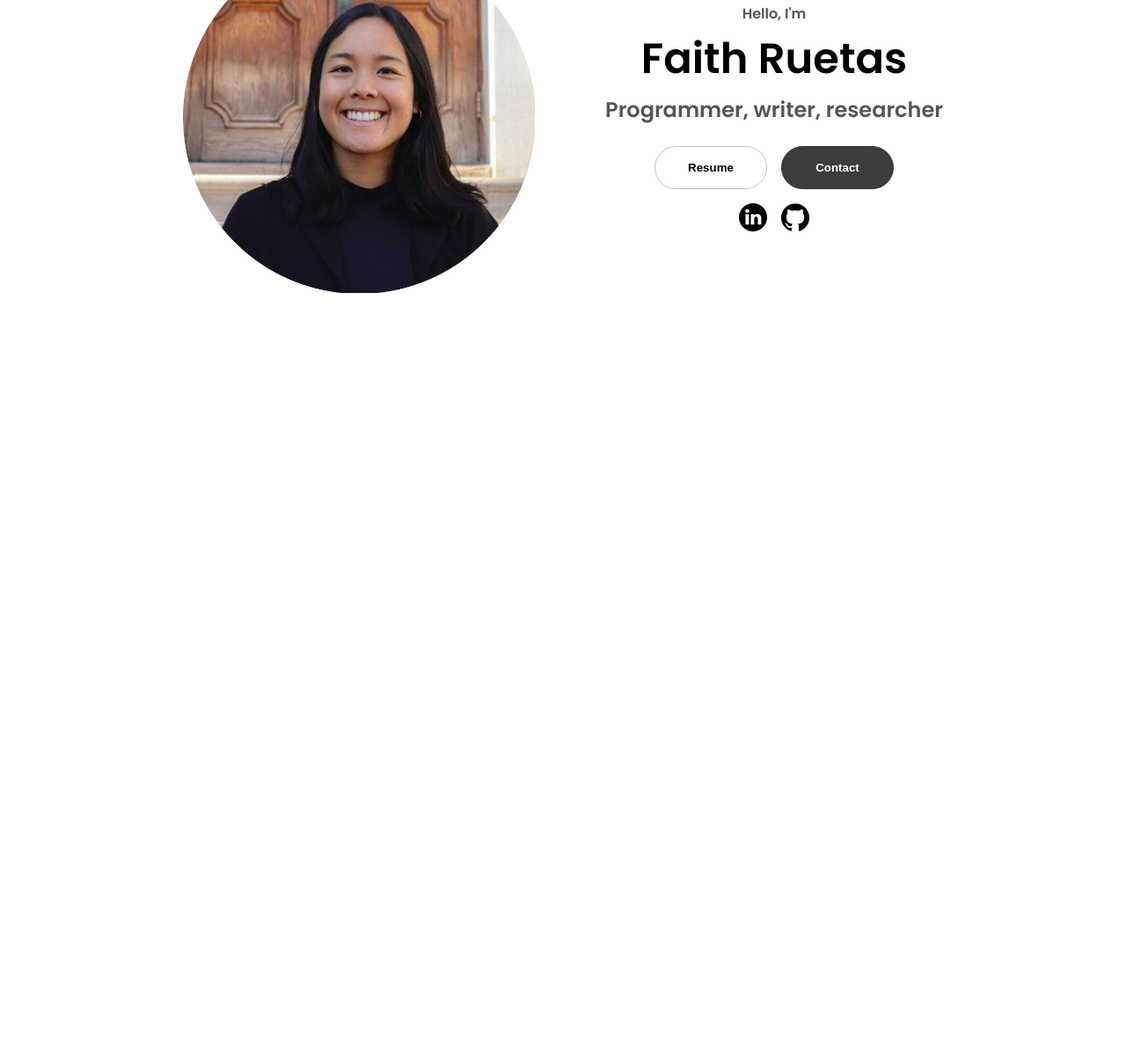
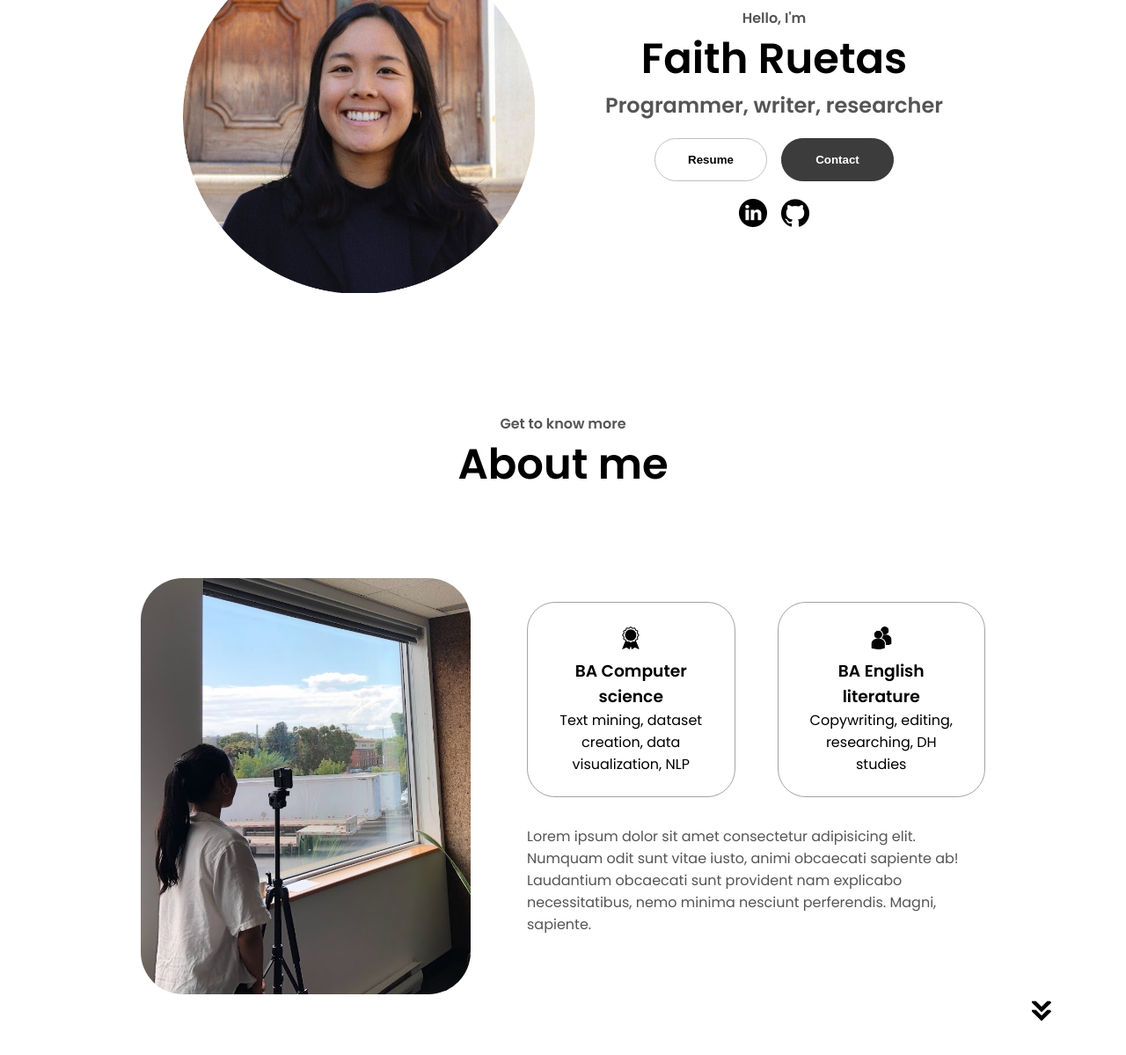
Before and after one commit to faithrts/faithrts.github.io, a plain HTML site: page index.html in a window 1280 px wide. Shown: the part 339-1538 px from the top of the page at 88% size. Before the commit the page ends 800 px from the top, so only its background shows below. Drawn offline with Linux system fonts and the light colour scheme.

Commit message:
added experience section

```diff
--- a/index.html
+++ b/index.html
@@ -46,7 +46,8 @@
     </nav>
 
     <section id="hero">
-        <div class="section__pic-container">
+
+        <div class="section__pic-container-square">
             <img
                 src="./assets/headshot.png"
                 alt="Faith Ruetas profile picture"
@@ -89,6 +90,69 @@
 
     </section>
 
+    <section id="about">
+
+        <div class="section__text">
+            <p class="section__text__p1"> Get to know more </p>
+            <h1 class="title"> About me </h1>
+        </div>
+
+        <div class="section-container">
+
+            <div class="section__pic-container-rectangle">
+                <img
+                    src="./assets/about-pic.jpg"
+                    alt="Profile picture"
+                    class="about-pic"
+                >
+            </div>
+
+            <div class="about-details-container">
+
+                <div class="about-container">
+                    <div class="details-container">
+                        <img
+                            src="./assets/experience.png"
+                            alt="experience icon"
+                            class="icon"
+                        >
+
+                        <h3>BA Computer science </h3>
+                        <p3> Text mining, dataset creation, data visualization, NLP </p3>
+                    </div>
+
+                    <div class="details-container">
+                        <img
+                            src="./assets/education.png"
+                            alt="education ion"
+                            class="icon"
+                        >
+
+                        <h3>BA English literature </h3>
+                        <p3> Copywriting, editing, researching, DH studies </p3>
+                    </div>
+                </div>
+
+                <div class="text-container">
+                    <p> Lorem ipsum dolor sit amet consectetur adipisicing elit. Numquam
+                        odit sunt vitae iusto, animi obcaecati sapiente ab! Laudantium
+                        obcaecati sunt provident nam explicabo necessitatibus, nemo minima
+                        nesciunt perferendis. Magni, sapiente.</p>
+                </div>
+
+            </div>
+        </div>
+
+        <!-- arrow to go to the experience section -->
+        <img
+            src="./assets/arrow.png"
+            alt="arrow icon"
+            class="icon arrow"
+            onclick="location.href='./#experience'"
+        >
+
+    </section>
+
     <script src="script.js"></script>
 </body>
 
--- a/style.css
+++ b/style.css
@@ -54,10 +54,10 @@ section {
 }
 
 /* the headshot */
-.section__pic-container {
+.section__pic-container-square {
     display: flex;
     height: 400px;
-    width: 400px;
+    max-width: 400px;
     margin: auto 0;
 }
 
@@ -77,13 +77,14 @@ section {
 
 .section__text__p2 {
     font-size: 1.5rem;
-    margin-bottom: 1.5rem;
+    margin-bottom: 1.25rem;
 }
 
 .title {
     font-size: 3rem;
-    line-height: 130%;
+    line-height: 110%;
     margin: 0.5rem;
+    text-align: center;
 }
 
 #socials-container {
@@ -105,7 +106,7 @@ section {
 .btn-container {
     display: flex;
     justify-content:center;
-    gap: 1rem;
+    margin-bottom: 1.25rem;
 }
 
 .btn {
@@ -151,3 +152,60 @@ section {
 .btn-container {
     gap: 1rem;
 }
+
+/* ABOUT section */
+
+#about {
+    position: relative;
+}
+
+.about-container {
+    gap: 3rem;
+    margin-bottom: 2rem;
+    margin-top: 2rem;
+}
+
+.about-details-container {
+    justify-content: center;
+    flex-direction: column;
+}
+
+.about-container,
+.about-details-container {
+    display: flex;
+}
+
+.about-pic {
+    border-radius: 3rem;
+    max-width: 375px;
+}
+
+.arrow {
+    /* want to be absolute to the section */
+    position: absolute;
+
+    /* -5 from the rigtht corner, and 2.5 rem up from the bottom */
+    right: -5rem;
+    bottom: 2.5rem;
+}
+
+.details-container {
+    padding: 1.5rem;
+    flex: 1;
+    background: white;
+    border-radius: 2rem;
+    border: rgb(53, 53, 53) 0.1rem solid;
+    border-color: rgb(163, 163, 163);
+    text-align: center;
+}
+
+.section-container {
+    gap: 4rem;
+    height: 80%;
+}
+
+.section__pic-container-rectangle {
+    height: 400px;
+    max-width: 600px;
+    margin: auto 0;
+}
```
Also changed, not shown: assets/about-pic.jpg (added), assets/about-pic.png (deleted).
